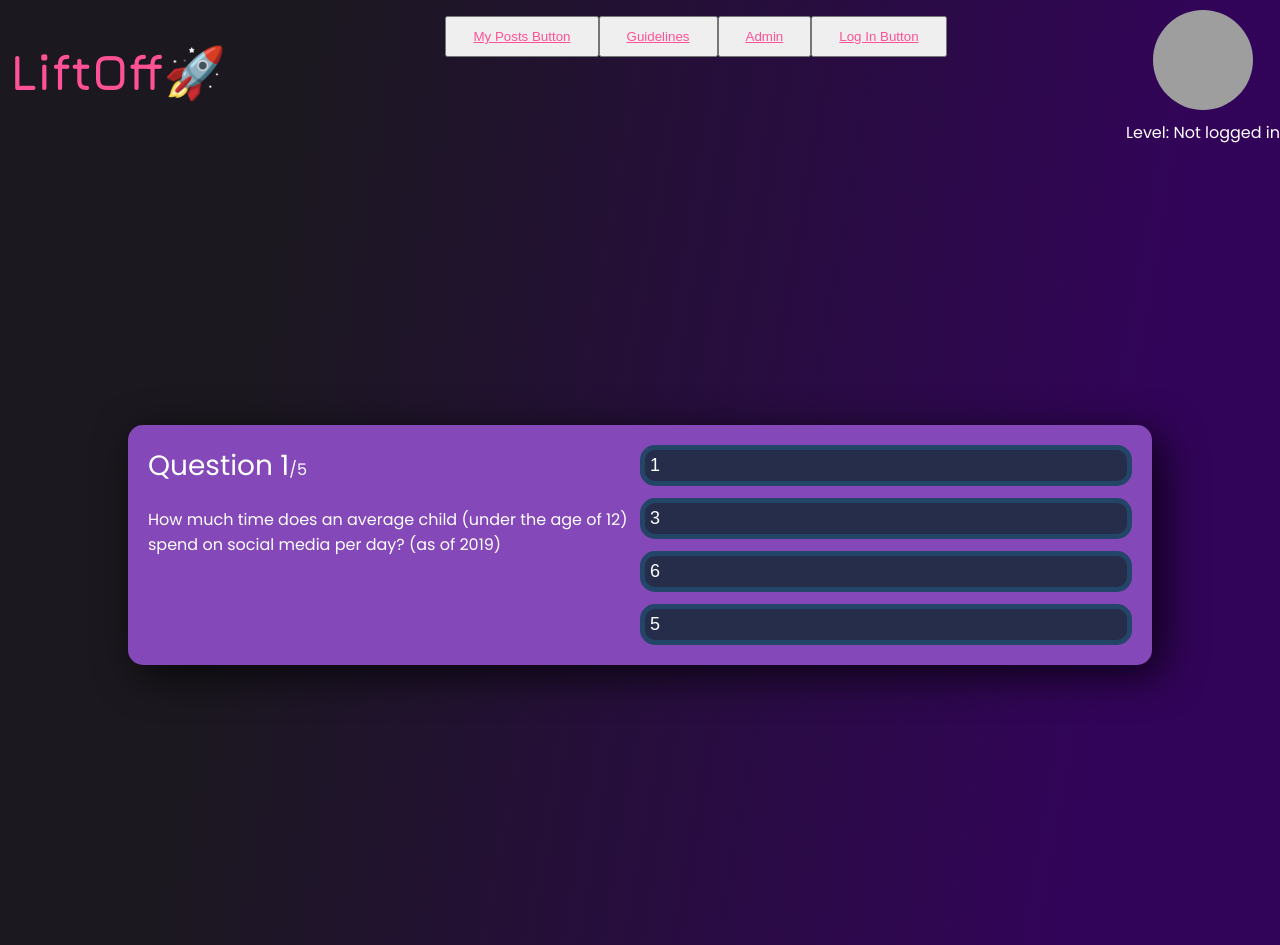
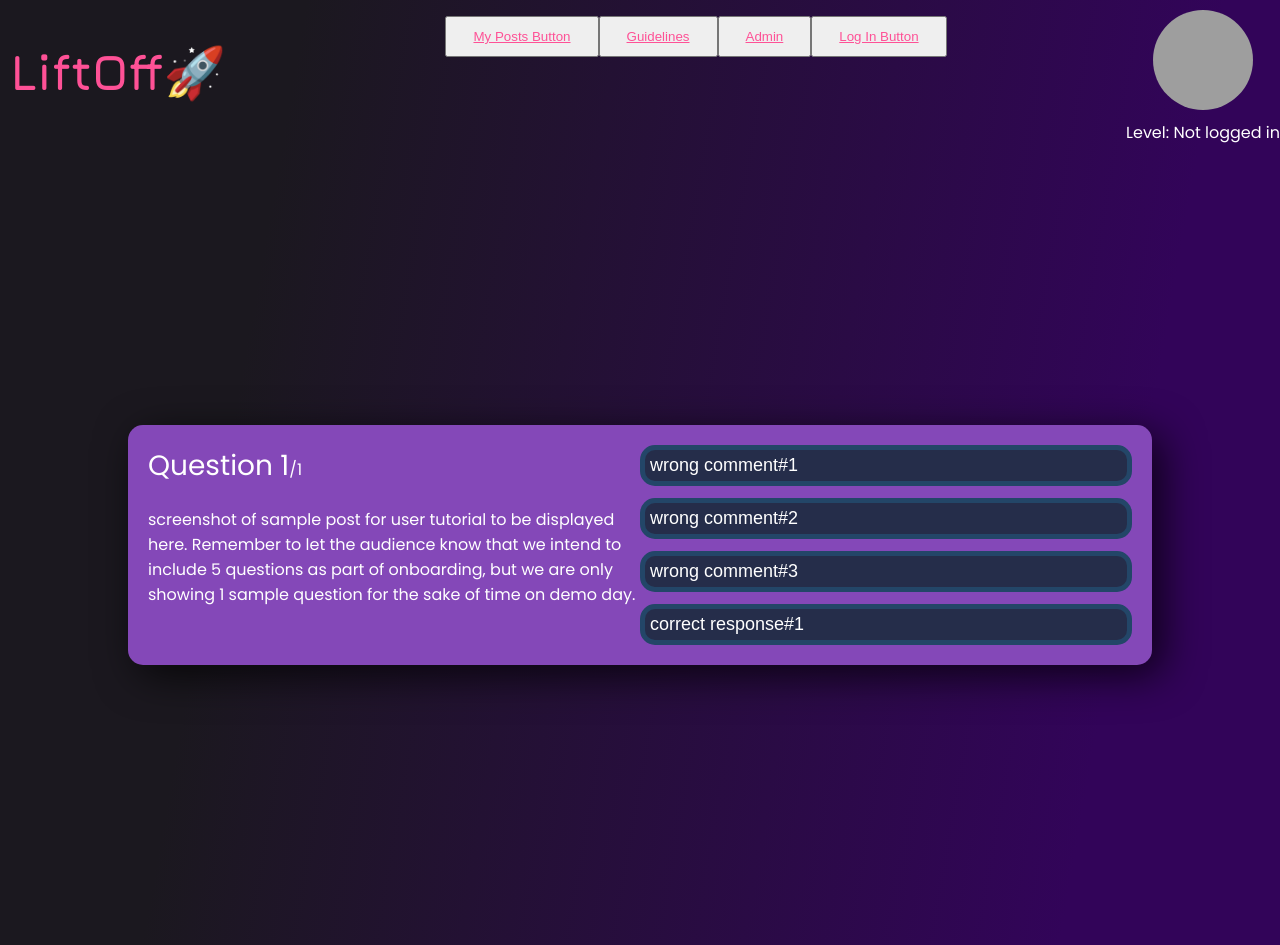
Before and after one commit to kel-si/LiftOff, a React (Create React App) app in the folder client/: page /quiz in a window 1280 px wide. Built offline with nearby package versions, Linux system fonts and the light colour scheme; no server answers; grey boxes are pictures that could not be loaded.

Commit message:
change quiz content, import navigate, create userLevel

```diff
--- a/client/src/components/Quiz.js
+++ b/client/src/components/Quiz.js
@@ -1,59 +1,77 @@
 import React, { useState } from 'react';
 import "../styles/Quiz.scss";
+import { useNavigate } from 'react-router-dom';
+import axios from 'axios';
+
 export default function Quiz() {
-	const questions = [
-		{
-			questionText: 'How much time does an average child (under the age of 12) spend on social media per day? (as of 2019)',
-			answerOptions: [
-				{ answerText: '1', isCorrect: false },
-				{ answerText: '3', isCorrect: false },
-				{ answerText: '6', isCorrect: true },
-				{ answerText: '5', isCorrect: false },
-			],
-		},
-		{
-			questionText: 'What are some of the risks you can face when using social media?',
-			answerOptions: [
-				{ answerText: 'getting free bitcoin and beocming a billionnaire', isCorrect: false },
-				{ answerText: 'identity theft, online predators, access to personal information, cyberbullying', isCorrect: true },
-				{ answerText: 'get contacted by Elon to join the Executive Board of Tesla, Twitter, SpaceX', isCorrect: false },
-				{ answerText: 'find zen in life', isCorrect: false },
-			],
-		},
-		{
-			questionText: 'How may social media usage negatively impact how we view ourselves?',
-			answerOptions: [
-				{ answerText: 'we increasingly base our self-worth on the likes, the followers, the reactions, the shares that we get from our social media interactions. Also, unrealistically negative comments from trolls, haters, who are anonymous.', isCorrect: true },
-				{ answerText: 'we feel like we are the king of the world because Elon retweets our message', isCorrect: false },
-				{ answerText: 'social media is evil', isCorrect: false },
-				{ answerText: 'Mark Zuckerberg is an alien', isCorrect: false },
-			],
-		},
-		{
-			questionText: 'What are some benefits of using social media?',
-			answerOptions: [
-				{ answerText: 'climate change is a hoax', isCorrect: false },
-				{ answerText: 'Rick Roll', isCorrect: false },
-				{ answerText: 'get free bitcoins', isCorrect: false },
-				{ answerText: 'connect with others without being bounded by physical distance and national borders, especially amid a global pandemic and looming global climate catastrophe', isCorrect: true },
-			],
-		},
+
+  const questions = [
     {
-      questionText: 'Identify the appropriate for the following post:  the post is as follows: "I am feeling down today. Is any of you available for chat?',
+      questionText: 'screenshot of sample post for user tutorial to be displayed here. Remember to let the audience know that we intend to include 5 questions as part of onboarding, but we are only showing 1 sample question for the sake of time on demo day.',
       answerOptions: [
-        { answerText: 'not my problem', isCorrect: false },
-        { answerText: 'free today. but no time for you, im SO SORRY, not really.', isCorrect: false },
-        { answerText: 'no one cares about you', isCorrect: false },
-        { answerText: 'I feel you. I have to go for soccer training now. But lets chat later tonight on Discord?!', isCorrect: true },
+        { answerText: 'wrong comment#1', isCorrect: false },
+        { answerText: 'wrong comment#2', isCorrect: false },
+        { answerText: 'wrong comment#3', isCorrect: false },
+        { answerText: 'correct response#1', isCorrect: true },
       ],
-    }
+    },
+		// {
+			// // questionText: 'How much time does an average child (under the age of 12) spend on social media per day? (as of 2019)',
+			// answerOptions: [
+				// { answerText: '1', isCorrect: false },
+				// { answerText: '3', isCorrect: false },
+				// { answerText: '6', isCorrect: true },
+				// { answerText: '5', isCorrect: false },
+			// ],
+		// },
+		// {
+			// questionText: 'What are some of the risks you can face when using social media?',
+			// answerOptions: [
+				// { answerText: 'getting free bitcoin and beocming a billionnaire', isCorrect: false },
+				// // { answerText: 'identity theft, online predators, access to personal information, cyberbullying', isCorrect: true },
+				// // { answerText: 'get contacted by Elon to join the Executive Board of Tesla, Twitter, SpaceX', isCorrect: false },
+				// { answerText: 'find zen in life', isCorrect: false },
+			// ],
+		// },
+		// {
+			// questionText: 'How may social media usage negatively impact how we view ourselves?',
+			// answerOptions: [
+				// // // // { answerText: 'we increasingly base our self-worth on the likes, the followers, the reactions, the shares that we get from our social media interactions. Also, unrealistically negative comments from trolls, haters, who are anonymous.', isCorrect: true },
+				// // { answerText: 'we feel like we are the king of the world because Elon retweets our message', isCorrect: false },
+				// { answerText: 'social media is evil', isCorrect: false },
+				// { answerText: 'Mark Zuckerberg is an alien', isCorrect: false },
+			// ],
+		// },
+		// {
+			// questionText: 'What are some benefits of using social media?',
+			// answerOptions: [
+				// { answerText: 'climate change is a hoax', isCorrect: false },
+				// { answerText: 'Rick Roll', isCorrect: false },
+				// { answerText: 'get free bitcoins', isCorrect: false },
+				// // // { answerText: 'connect with others without being bounded by physical distance and national borders, especially amid a global pandemic and looming global climate catastrophe', isCorrect: true },
+			// ],
+		// },
+    // {
+      // // questionText: 'Identify the appropriate for the following post:  the post is as follows: "I am feeling down today. Is any of you available for chat?',
+      // answerOptions: [
+        // { answerText: 'not my problem', isCorrect: false },
+        // // { answerText: 'free today. but no time for you, im SO SORRY, not really.', isCorrect: false },
+        // { answerText: 'no one cares about you', isCorrect: false },
+        // // { answerText: 'I feel you. I have to go for soccer training now. But lets chat later tonight on Discord?!', isCorrect: true },
+      // ],
+    // }
 	];
+
+   const navigate = useNavigate();
+
 
   const [currentQuestion, setCurrentQuestion] = useState(0);
 
   const [showScore, setShowScore] = useState(false);
 
   const [score, setScore] = useState(0);
+
+  const [userLevel, setUserLevel] = useState(0);
 
   //move to the next question once the button is clicked
   const handleAnswerButtonClick = (isCorrect) => {
```
